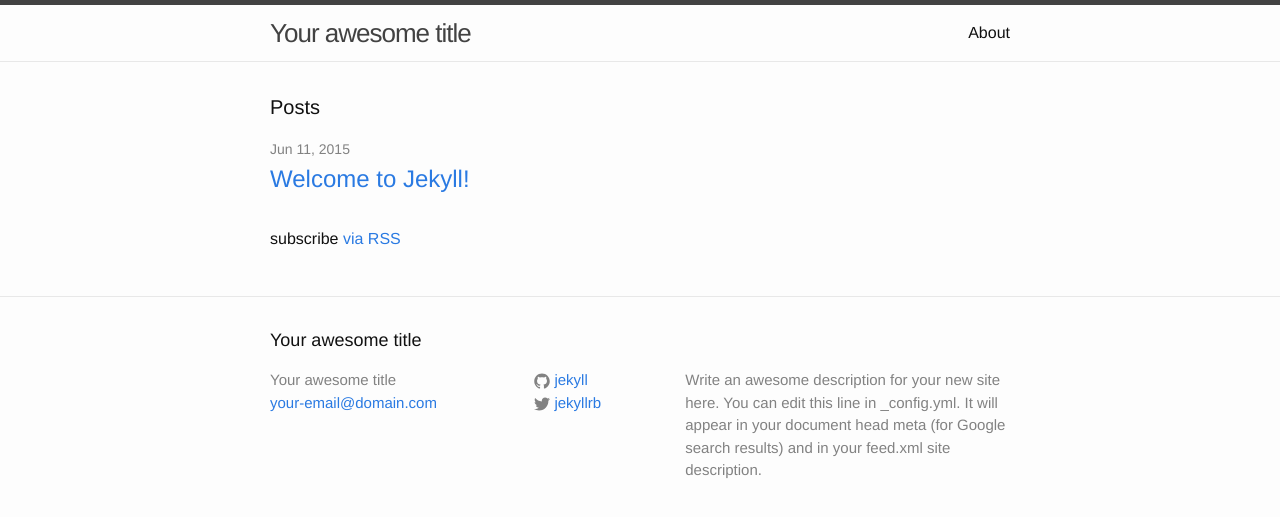
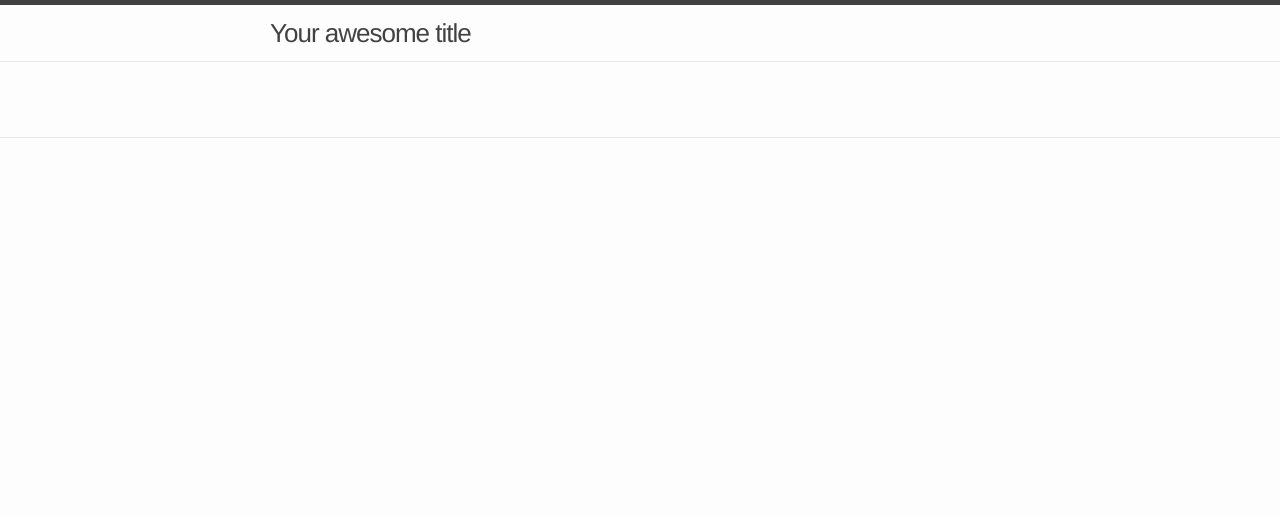
Before and after one commit to praekelt/numi-prototypes, a Jekyll site: the page built from index.md, in a window 1280 px wide. Shown: the top 517 px of the page. Built offline with Jekyll 4.4.1, drawn with Linux system fonts in a browser that asks for light colours.

Commit message:
Tidy up files: mostly remove things

```diff
--- a/_includes/footer.html
+++ b/_includes/footer.html
@@ -1,55 +1,3 @@
 <footer class="site-footer">
 
-  <div class="wrapper">
-
-    <h2 class="footer-heading">{{ site.title }}</h2>
-
-    <div class="footer-col-wrapper">
-      <div class="footer-col  footer-col-1">
-        <ul class="contact-list">
-          <li>{{ site.title }}</li>
-          <li><a href="mailto:{{ site.email }}">{{ site.email }}</a></li>
-        </ul>
-      </div>
-
-      <div class="footer-col  footer-col-2">
-        <ul class="social-media-list">
-          {% if site.github_username %}
-          <li>
-            <a href="https://github.com/{{ site.github_username }}">
-              <span class="icon  icon--github">
-                <svg viewBox="0 0 16 16">
-                  <path fill="#828282" d="M7.999,0.431c-4.285,0-7.76,3.474-7.76,7.761 c0,3.428,2.223,6.337,5.307,7.363c0.388,0.071,0.53-0.168,0.53-0.374c0-0.184-0.007-0.672-0.01-1.32 c-2.159,0.469-2.614-1.04-2.614-1.04c-0.353-0.896-0.862-1.135-0.862-1.135c-0.705-0.481,0.053-0.472,0.053-0.472 c0.779,0.055,1.189,0.8,1.189,0.8c0.692,1.186,1.816,0.843,2.258,0.645c0.071-0.502,0.271-0.843,0.493-1.037 C4.86,11.425,3.049,10.76,3.049,7.786c0-0.847,0.302-1.54,0.799-2.082C3.768,5.507,3.501,4.718,3.924,3.65 c0,0,0.652-0.209,2.134,0.796C6.677,4.273,7.34,4.187,8,4.184c0.659,0.003,1.323,0.089,1.943,0.261 c1.482-1.004,2.132-0.796,2.132-0.796c0.423,1.068,0.157,1.857,0.077,2.054c0.497,0.542,0.798,1.235,0.798,2.082 c0,2.981-1.814,3.637-3.543,3.829c0.279,0.24,0.527,0.713,0.527,1.437c0,1.037-0.01,1.874-0.01,2.129 c0,0.208,0.14,0.449,0.534,0.373c3.081-1.028,5.302-3.935,5.302-7.362C15.76,3.906,12.285,0.431,7.999,0.431z"/>
-                </svg>
-              </span>
-
-              <span class="username">{{ site.github_username }}</span>
-            </a>
-          </li>
-          {% endif %}
-
-          {% if site.twitter_username %}
-          <li>
-            <a href="https://twitter.com/{{ site.twitter_username }}">
-              <span class="icon  icon--twitter">
-                <svg viewBox="0 0 16 16">
-                  <path fill="#828282" d="M15.969,3.058c-0.586,0.26-1.217,0.436-1.878,0.515c0.675-0.405,1.194-1.045,1.438-1.809
-                  c-0.632,0.375-1.332,0.647-2.076,0.793c-0.596-0.636-1.446-1.033-2.387-1.033c-1.806,0-3.27,1.464-3.27,3.27 c0,0.256,0.029,0.506,0.085,0.745C5.163,5.404,2.753,4.102,1.14,2.124C0.859,2.607,0.698,3.168,0.698,3.767 c0,1.134,0.577,2.135,1.455,2.722C1.616,6.472,1.112,6.325,0.671,6.08c0,0.014,0,0.027,0,0.041c0,1.584,1.127,2.906,2.623,3.206 C3.02,9.402,2.731,9.442,2.433,9.442c-0.211,0-0.416-0.021-0.615-0.059c0.416,1.299,1.624,2.245,3.055,2.271 c-1.119,0.877-2.529,1.4-4.061,1.4c-0.264,0-0.524-0.015-0.78-0.046c1.447,0.928,3.166,1.469,5.013,1.469 c6.015,0,9.304-4.983,9.304-9.304c0-0.142-0.003-0.283-0.009-0.423C14.976,4.29,15.531,3.714,15.969,3.058z"/>
-                </svg>
-              </span>
-
-              <span class="username">{{ site.twitter_username }}</span>
-            </a>
-          </li>
-          {% endif %}
-        </ul>
-      </div>
-
-      <div class="footer-col  footer-col-3">
-        <p class="text">{{ site.description }}</p>
-      </div>
-    </div>
-
-  </div>
-
 </footer>
--- a/_includes/header.html
+++ b/_includes/header.html
@@ -4,24 +4,6 @@
 
     <a class="site-title" href="{{ site.baseurl }}/">{{ site.title }}</a>
 
-    <nav class="site-nav">
-      <a href="#" class="menu-icon">
-        <svg viewBox="0 0 18 15">
-          <path fill="#424242" d="M18,1.484c0,0.82-0.665,1.484-1.484,1.484H1.484C0.665,2.969,0,2.304,0,1.484l0,0C0,0.665,0.665,0,1.484,0 h15.031C17.335,0,18,0.665,18,1.484L18,1.484z"/>
-          <path fill="#424242" d="M18,7.516C18,8.335,17.335,9,16.516,9H1.484C0.665,9,0,8.335,0,7.516l0,0c0-0.82,0.665-1.484,1.484-1.484 h15.031C17.335,6.031,18,6.696,18,7.516L18,7.516z"/>
-          <path fill="#424242" d="M18,13.516C18,14.335,17.335,15,16.516,15H1.484C0.665,15,0,14.335,0,13.516l0,0 c0-0.82,0.665-1.484,1.484-1.484h15.031C17.335,12.031,18,12.696,18,13.516L18,13.516z"/>
-        </svg>
-      </a>
-
-      <div class="trigger">
-        {% for page in site.pages %}
-          {% if page.title %}
-          <a class="page-link" href="{{ page.url | prepend: site.baseurl }}">{{ page.title }}</a>
-          {% endif %}
-        {% endfor %}
-      </div>
-    </nav>
-
   </div>
 
 </header>
--- a/_posts/2015-06-11-welcome-to-jekyll.markdown
+++ /dev/null
@@ -1,25 +0,0 @@
----
-layout: post
-title:  "Welcome to Jekyll!"
-date:   2015-06-11 11:48:47
-categories: jekyll update
----
-You’ll find this post in your `_posts` directory. Go ahead and edit it and re-build the site to see your changes. You can rebuild the site in many different ways, but the most common way is to run `jekyll serve`, which launches a web server and auto-regenerates your site when a file is updated.
-
-To add new posts, simply add a file in the `_posts` directory that follows the convention `YYYY-MM-DD-name-of-post.ext` and includes the necessary front matter. Take a look at the source for this post to get an idea about how it works.
-
-Jekyll also offers powerful support for code snippets:
-
-{% highlight ruby %}
-def print_hi(name)
-  puts "Hi, #{name}"
-end
-print_hi('Tom')
-#=> prints 'Hi, Tom' to STDOUT.
-{% endhighlight %}
-
-Check out the [Jekyll docs][jekyll] for more info on how to get the most out of Jekyll. File all bugs/feature requests at [Jekyll’s GitHub repo][jekyll-gh]. If you have questions, you can ask them on [Jekyll’s dedicated Help repository][jekyll-help].
-
-[jekyll]:      http://jekyllrb.com
-[jekyll-gh]:   https://github.com/jekyll/jekyll
-[jekyll-help]: https://github.com/jekyll/jekyll-help
--- a/about.md
+++ /dev/null
@@ -1,11 +0,0 @@
----
-layout: page
-title: About
-permalink: /about/
----
-
-This is the base Jekyll theme. You can find out more info about customizing your Jekyll theme, as well as basic Jekyll usage documentation at [jekyllrb.com](http://jekyllrb.com/)
-
-You can find the source code for the Jekyll new theme at: [github.com/jglovier/jekyll-new](https://github.com/jglovier/jekyll-new)
-
-You can find the source code for Jekyll at [github.com/jekyll/jekyll](https://github.com/jekyll/jekyll)
--- a/index.html
+++ b/index.md
@@ -2,9 +2,7 @@
 layout: default
 ---
 
-<div class="home">
-
-  <h1 class="page-heading">Posts</h1>
+<div>
 
   <ul class="post-list">
     {% for post in site.posts %}
@@ -18,6 +16,4 @@ layout: default
     {% endfor %}
   </ul>
 
-  <p class="rss-subscribe">subscribe <a href="{{ "/feed.xml" | prepend: site.baseurl }}">via RSS</a></p>
-
 </div>
```
Also changed, not shown: _layouts/page.html (deleted, +0 -14 lines), _layouts/post.html (deleted, +0 -15 lines).
